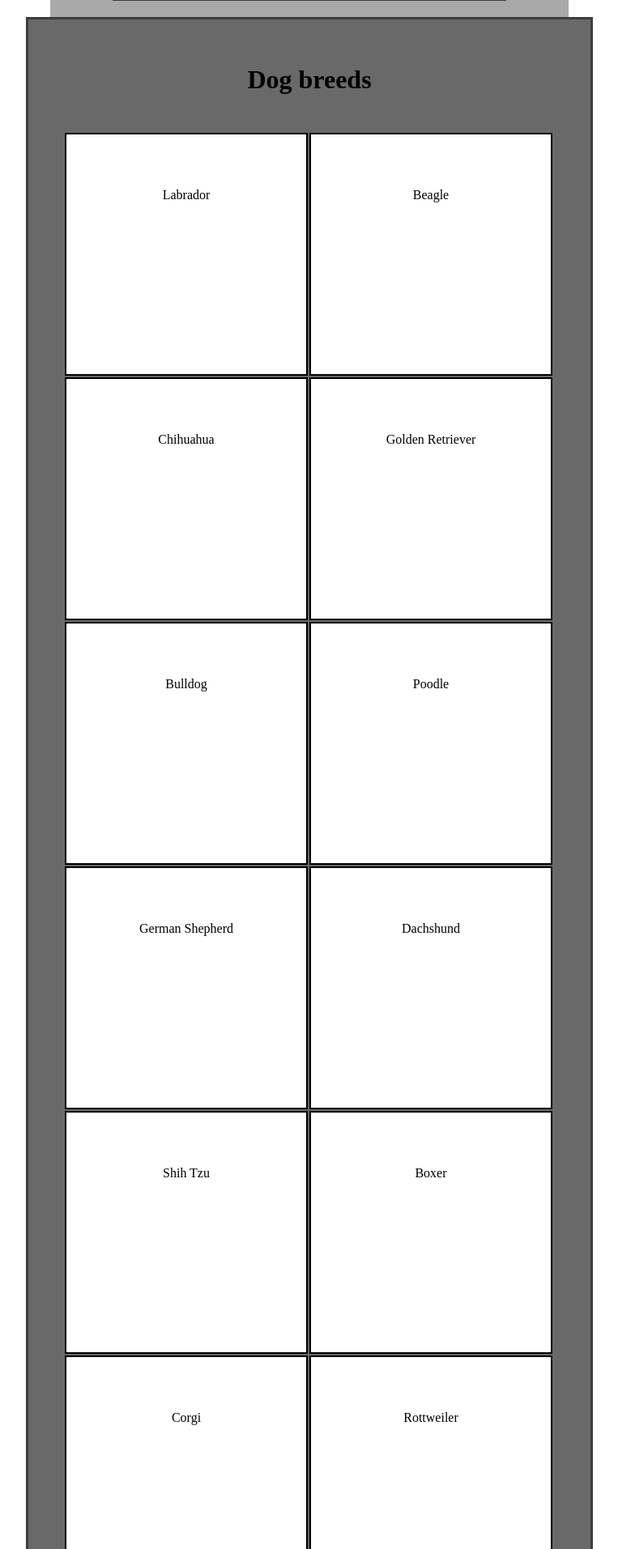
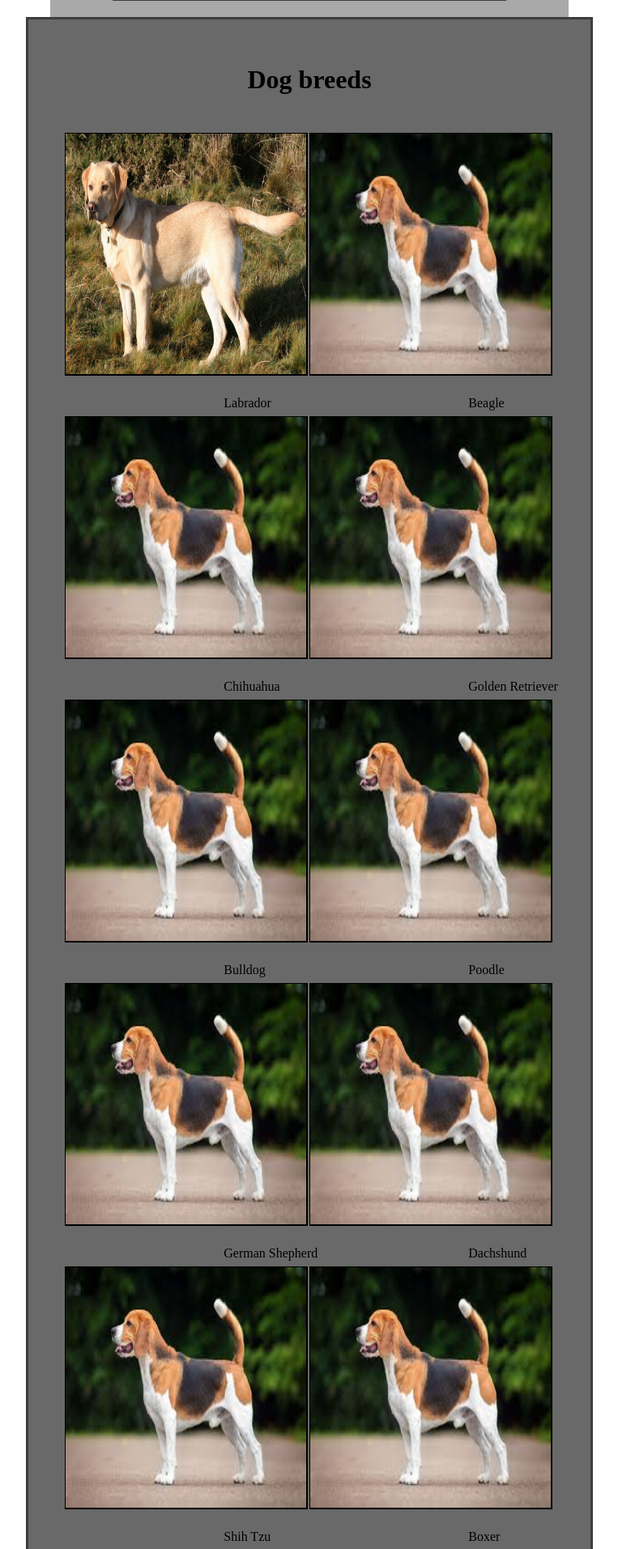
Before and after one commit to NotTimeForCode/Personal-Projects, a PHP site: page /Dog_Matcher.php in a window 1280 px wide. Shown: the part 358-2271 px from the top of the page at 81% size, without its empty margins (258-1021 px from the left). Run offline with PHP 8.4, Linux system fonts and the light colour scheme.

Commit message:
Dog matcher add images to dogs

```diff
--- a/Beginner projects/Dog Matcher/Dog_Matcher.css
+++ b/Beginner projects/Dog Matcher/Dog_Matcher.css
@@ -52,6 +52,11 @@ body {
     padding: 10px;
 }
 
+.img-anchor {
+    text-decoration: none;
+    color: black;
+}
+
 .dogElement {
     /* align-items: baseline; */
     position: relative;
@@ -60,7 +65,11 @@ body {
     background-color: white;
     height: 300px;
     width: 300px;
-    border: solid 2px black;
+    border-bottom: solid 2px black;
+    border-right: solid 2px black;
+    border-top: solid 1px black;
+    border-left: solid 1px black;
+
     margin-bottom: 2px;
 }
 
@@ -68,6 +77,13 @@ body {
     align-items: center;
     position: relative;
     top: 50px;
+}
+
+.text-paragraph {
+    position: relative;
+    bottom: 5%;
+    left: 50%;
+    transform: translate(15%, 50%);
 }
 
 .width-container {
--- a/Beginner projects/Dog Matcher/Dog_Matcher.js
+++ b/Beginner projects/Dog Matcher/Dog_Matcher.js
@@ -3,46 +3,52 @@ let size = "all";
 let social = "all";
 let exercise = "all";
 let fur = "all";
+// Displayed if no dogs match the criteria
 let displayTemplate = `<div id="koiraton" style='display: none;'>Ei koiria</div>`;
 
+// Dogbreeds that can be searched for and displayed on the page
 const dogBreeds = [
-    { name: "Labrador", size: "large", social: "very", exercise: "very", fur: "easy" },
-    { name: "Beagle", size: "medium", social: "very", exercise: "medium", fur: "easy" },
-    { name: "Chihuahua", size: "small", social: "medium", exercise: "little", fur: "easy" },
-    { name: "Golden Retriever", size: "large", social: "very", exercise: "very", fur: "medium" },
-    { name: "Bulldog", size: "medium", social: "medium", exercise: "little", fur: "easy" },
-    { name: "Poodle", size: "medium", social: "very", exercise: "medium", fur: "medium" },
-    { name: "German Shepherd", size: "large", social: "medium", exercise: "very", fur: "medium" },
-    { name: "Dachshund", size: "small", social: "medium", exercise: "little", fur: "easy" },
-    { name: "Shih Tzu", size: "small", social: "very", exercise: "little", fur: "medium" },
-    { name: "Boxer", size: "large", social: "very", exercise: "very", fur: "medium" },
-    { name: "Corgi", size: "small", social: "very", exercise: "medium", fur: "medium" },
-    { name: "Rottweiler", size: "large", social: "medium", exercise: "very", fur: "medium" },
-    { name: "Pug", size: "small", social: "very", exercise: "little", fur: "easy" },
-    { name: "Border Collie", size: "medium", social: "very", exercise: "very", fur: "medium" },
-    { name: "Siberian Husky", size: "large", social: "medium", exercise: "very", fur: "difficult" },
+    { name: "Labrador", size: "large", social: "very", exercise: "very", fur: "easy", photo: "Dog_photos/Labrador_image.jpg", link: "https://fi.wikipedia.org/wiki/Labradorinnoutaja"},
+    { name: "Beagle", size: "medium", social: "very", exercise: "medium", fur: "easy", photo: "", link: ""},
+    { name: "Chihuahua", size: "small", social: "medium", exercise: "little", fur: "easy", photo: "", link: ""},
+    { name: "Golden Retriever", size: "large", social: "very", exercise: "very", fur: "medium", photo: "", link: ""},
+    { name: "Bulldog", size: "medium", social: "medium", exercise: "little", fur: "easy", photo: "", link: ""},
+    { name: "Poodle", size: "medium", social: "very", exercise: "medium", fur: "medium", photo: "", link: ""},
+    { name: "German Shepherd", size: "large", social: "medium", exercise: "very", fur: "medium", photo: "", link: ""},
+    { name: "Dachshund", size: "small", social: "medium", exercise: "little", fur: "easy", photo: "", link: ""},
+    { name: "Shih Tzu", size: "small", social: "very", exercise: "little", fur: "medium", photo: "", link: ""},
+    { name: "Boxer", size: "large", social: "very", exercise: "very", fur: "medium", photo: "", link: ""},
+    { name: "Corgi", size: "small", social: "very", exercise: "medium", fur: "medium", photo: "", link: ""},
+    { name: "Rottweiler", size: "large", social: "medium", exercise: "very", fur: "medium" , photo: "", link: ""},
+    { name: "Pug", size: "small", social: "very", exercise: "little", fur: "easy", photo: "", link: ""},
+    { name: "Border Collie", size: "medium", social: "very", exercise: "very", fur: "medium", photo: "", link: ""},
+    { name: "Siberian Husky", size: "large", social: "medium", exercise: "very", fur: "difficult" , photo: "", link: ""},
 ];
 
+// Checks if the size option is modified and if so updates the page
 document.getElementById("size").addEventListener('change', function () {
     criteria.size = document.getElementById('size').value;
     grabNewCriteria();
 });
 
+// Checks if the social option is modified and if so updates the page
 document.getElementById("social").addEventListener('change', function () {
     criteria.social = document.getElementById('social').value;
     grabNewCriteria();
 });
-
+// Checks if the exercise option is modified and if so updates the page
 document.getElementById("exercise").addEventListener('change', function () {
     criteria.exercise = document.getElementById('exercise').value;
     grabNewCriteria();
 });
 
+// Checks if the fur option is modified and if so updates the page
 document.getElementById("fur").addEventListener('change', function () {
     criteria.fur = document.getElementById('fur').value;
     grabNewCriteria();
 });
 
+// Gets checked against dogBreeds array and everything matching is displayed on the screen
 let criteria = {
     size: size,
     social: social,
@@ -50,6 +56,7 @@ let criteria = {
     fur: fur
 };
 
+// Function to filter the dogs
 function dogFilter(criteria) {
     return dogBreeds.filter(breed =>
     (criteria.size === 'all' || breed.size === criteria.size) &&
@@ -59,6 +66,7 @@ function dogFilter(criteria) {
     );
 }
 
+// Updates criteria
 function grabNewCriteria() {
     filteredDogs = dogFilter(criteria);
     console.log(filteredDogs);
@@ -70,7 +78,13 @@ grabNewCriteria();
 
 function writeData(filteredDogsArray) {
     filteredDogsArray.forEach(dog => {
-        displayTemplate += `<div class="dogElement"><p><a>${dog.name}</a></p></div>`;
+        if (!dog.photo) {
+            dog.photo = "Dog_photos/beagle_image.jpeg";
+        }
+        if (!dog.link) {
+            dog.link = "https://fi.wikipedia.org/wiki/Labradorinnoutaja";
+        }
+        displayTemplate += `<a href="${dog.link}" target="_blank"  class="img-anchor"><div class="image-container"><img class="dogElement" src="${dog.photo}"><p class="text-paragraph">${dog.name}</p></div></a>`;
         document.getElementById('dog-display').innerHTML = displayTemplate;
     });
     displayTemplate = "";
```
Also changed, not shown: Counter.css (deleted, +0 -22 lines), Counter.js (deleted, +0 -23 lines), index.html (deleted, +0 -21 lines), Beginner projects/Dog Matcher/Dog_photos/Labrador_image.jpg (added), Beginner projects/Dog Matcher/Dog_photos/beagle_image.jpeg (added).
